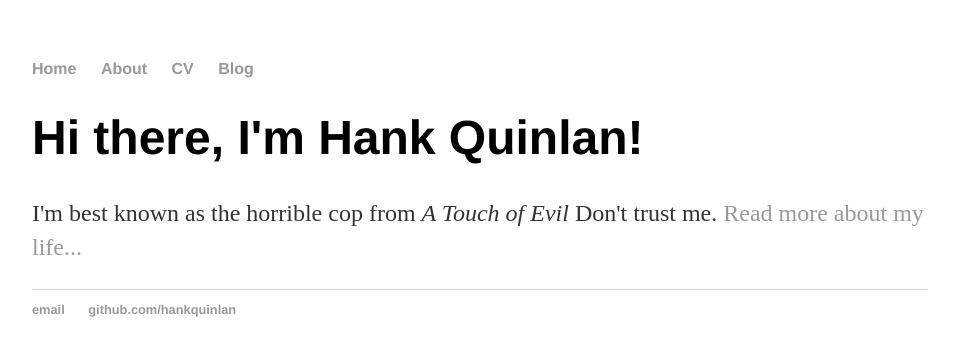
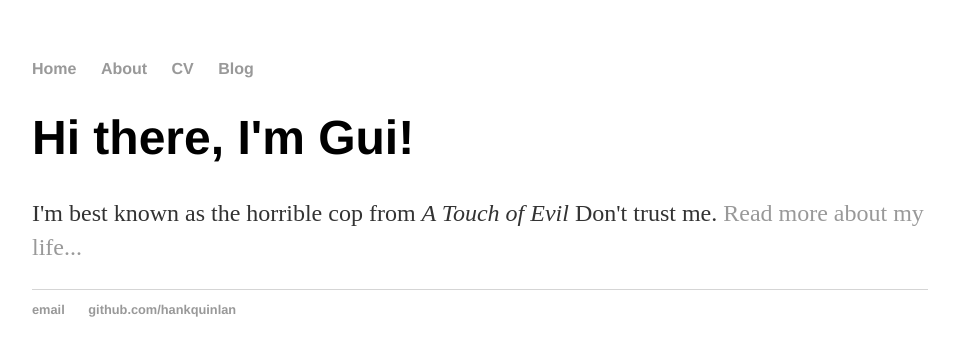
Before and after one commit to gchoupeaux/gchoupeaux.github.io, a Jekyll site: the page built from index.html, in a window 1280 px wide. Shown: the top 356 px of the page, without its empty margins (160-1115 px from the left). Built offline with Jekyll 4.4.1, drawn with Linux system fonts in a browser that asks for light colours.

Commit message:
Update index.html

```diff
--- a/index.html
+++ b/index.html
@@ -1,8 +1,8 @@
 ---
 layout: default
-title: Hank Quinlan, Horrible Cop
+title: Guillaume Choupeaux, Front-End Web Developer
 ---
 <div class="blurb">
-	<h1>Hi there, I'm Hank Quinlan!</h1>
+	<h1>Hi there, I'm Gui!</h1>
 	<p>I'm best known as the horrible cop from <em>A Touch of Evil</em> Don't trust me. <a href="/about">Read more about my life...</a></p>
 </div><!-- /.blurb -->
```
